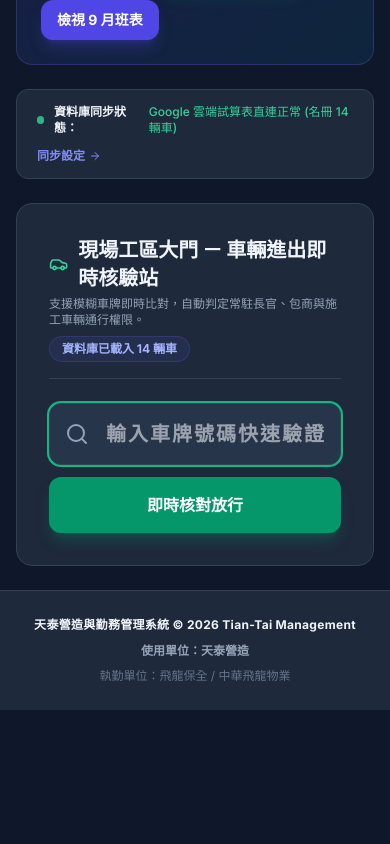
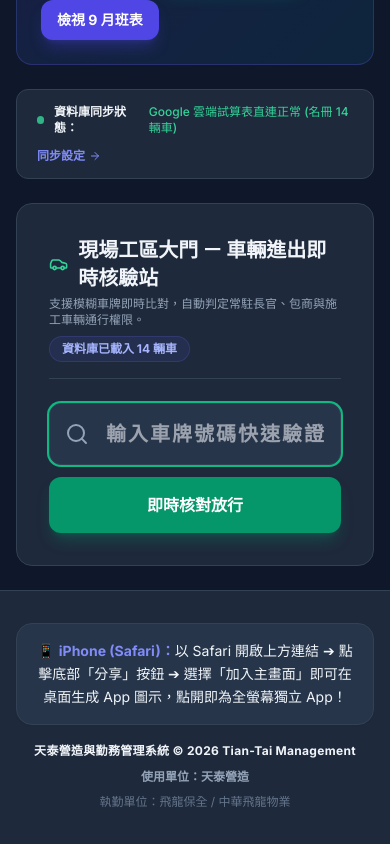
Before and after one commit to ericlai429/Tian_Tai_Parking-System, a React (Vite) app: page / in a window 390 px wide. Shown: the part 414-1258 px from the top of the page. Before the commit the page ends 1124 px from the top, so only its background shows below. Built offline with nearby package versions, Linux system fonts and the light colour scheme.

Commit message:
feat: 頁尾加入iPhone Safari PWA安裝教學獨立網格(14px)與精準分行

```diff
--- a/src/App.jsx
+++ b/src/App.jsx
@@ -169,13 +169,27 @@ export default function App() {
         )}
       </main>
 
-      {/* 頁尾資訊 (精準三行分行，字級清晰層次分明) */}
-      <footer className="mt-auto border-t py-6 text-center text-xs transition-colors" style={{
+      {/* 頁尾資訊 */}
+      <footer className="mt-auto border-t py-8 text-center transition-colors" style={{
         borderColor: 'var(--card-border)',
         backgroundColor: 'var(--card-bg)',
         color: 'var(--text-dim)'
       }}>
-        <div className="max-w-4xl mx-auto px-4 flex flex-col items-center justify-center space-y-1.5 leading-relaxed">
+        <div className="max-w-4xl mx-auto px-4 space-y-4">
+          {/* 手機 PWA 安裝獨立網格 (字體 14px) */}
+          <div className="p-4 px-5 rounded-2xl border text-[14px] leading-relaxed shadow-sm text-center"
+               style={{
+                 backgroundColor: 'var(--card-hover)',
+                 borderColor: 'var(--card-border)',
+                 color: 'var(--text)'
+               }}>
+            <span>📱 </span>
+            <span className="font-bold text-indigo-400">iPhone (Safari)：</span>
+            <span>以 Safari 開啟上方連結 ➔ 點擊底部「分享」按鈕 ➔ 選擇「加入主畫面」即可在桌面生成 App 圖示，點開即為全螢幕獨立 App！</span>
+          </div>
+
+          {/* 頁尾資料精準換行 */}
+          <div className="flex flex-col items-center justify-center space-y-1.5 text-xs leading-relaxed">
             <div className="font-bold tracking-wide" style={{ color: 'var(--text)' }}>
               天泰營造與勤務管理系統 © 2026 Tian-Tai Management
             </div>
@@ -184,6 +198,7 @@ export default function App() {
             </div>
             <div style={{ color: 'var(--text-dim)' }}>
               執勤單位：飛龍保全 / 中華飛龍物業
+            </div>
           </div>
         </div>
       </footer>
```
Lines whose indentation alone changed are shown as unchanged.
